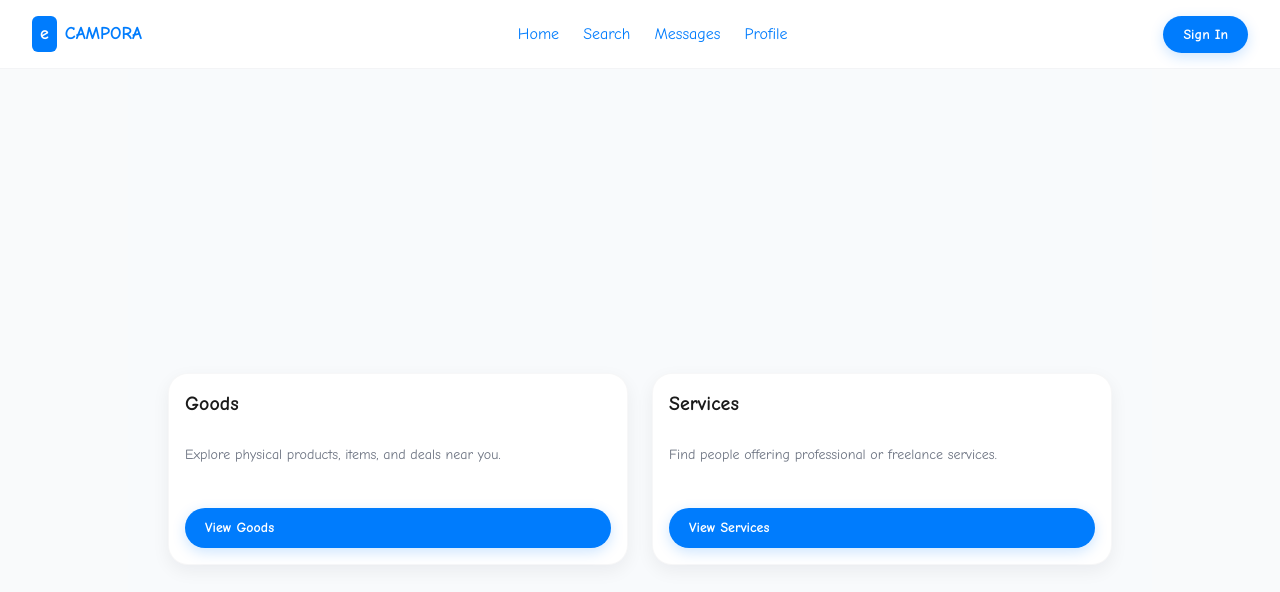
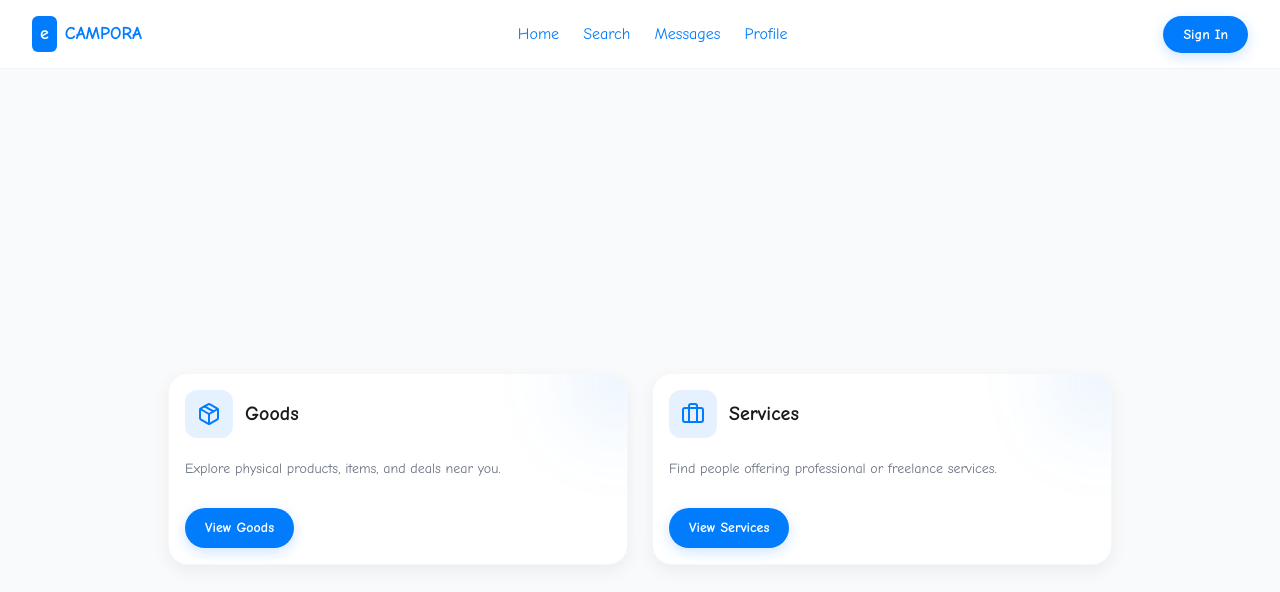
Before and after one commit to Kenny-204/Nexus, a Next.js app: page /home in a window 1280 px wide. Shown: the top 592 px of the page. Built offline with nearby package versions, Linux system fonts and the light colour scheme; no server answers.

Commit message:
edited home page

```diff
--- a/src/app/(main)/home/page.tsx
+++ b/src/app/(main)/home/page.tsx
@@ -1,43 +1,64 @@
 import Link from "next/link";
+import { Package, Briefcase } from "lucide-react";
 
 export default function Page() {
   return (
     <main className="min-h-screen bg-[var(--color-bg-muted)] flex flex-col items-center justify-center gap-6 p-6 lg:flex-row lg:p-10">
       {/* Goods Card */}
-      <div className="w-full lg:w-1/2">
-        <div className="card hover:shadow-lg transition-shadow duration-300 p-8 flex flex-col justify-between h-48">
+      <Link
+        href="/home/goods"
+        className="group w-full lg:w-1/2 transform transition-all duration-300 hover:-translate-y-1"
+      >
+        <div className="card flex flex-col justify-between h-48 p-8 relative overflow-hidden">
+          {/* Accent glow */}
+          <div className="absolute -top-10 -right-10 w-24 h-24 bg-[var(--color-primary)]/10 rounded-full blur-2xl group-hover:blur-3xl transition" />
+
+          <div className="flex items-center gap-3">
+            <div className="bg-[var(--color-primary)]/10 p-3 rounded-xl text-[var(--color-primary)]">
+              <Package size={24} />
+            </div>
             <h2 className="text-xl font-semibold text-[var(--color-text-dark)]">
               Goods
             </h2>
-          <p className="text-sm text-[var(--color-text-light)]">
+          </div>
+
+          <p className="text-sm text-[var(--color-text-light)] mt-3">
             Explore physical products, items, and deals near you.
           </p>
-          <Link
-            href="/home/goods"
-            className="btn-primary mt-4 text-sm px-5 py-2"
-          >
+
+          <button className="btn-primary mt-5 text-sm px-5 py-2 self-start">
             View Goods
+          </button>
+        </div>
       </Link>
-        </div>
-      </div>
 
       {/* Services Card */}
-      <div className="w-full lg:w-1/2">
-        <div className="card hover:shadow-lg transition-shadow duration-300 p-8 flex flex-col justify-between h-48">
+      <Link
+        href="/home/services"
+        className="group w-full lg:w-1/2 transform transition-all duration-300 hover:-translate-y-1"
+      >
+        <div className="card flex flex-col justify-between h-48 p-8 relative overflow-hidden">
+          {/* Accent glow */}
+          <div className="absolute -top-10 -right-10 w-24 h-24 bg-[var(--color-primary)]/10 rounded-full blur-2xl group-hover:blur-3xl transition" />
+
+          <div className="flex items-center gap-3">
+            <div className="bg-[var(--color-primary)]/10 p-3 rounded-xl text-[var(--color-primary)]">
+              <Briefcase size={24} />
+            </div>
             <h2 className="text-xl font-semibold text-[var(--color-text-dark)]">
               Services
             </h2>
-          <p className="text-sm text-[var(--color-text-light)]">
+          </div>
+
+          <p className="text-sm text-[var(--color-text-light)] mt-3">
             Find people offering professional or freelance services.
           </p>
-          <Link
-            href="/home/services"
-            className="btn-primary mt-4 text-sm px-5 py-2"
-          >
+
+          <button className="btn-primary mt-5 text-sm px-5 py-2 self-start">
             View Services
+          </button>
+        </div>
       </Link>
-        </div>
-      </div>
     </main>
   );
 }
```
Lines whose indentation alone changed are shown as unchanged.
